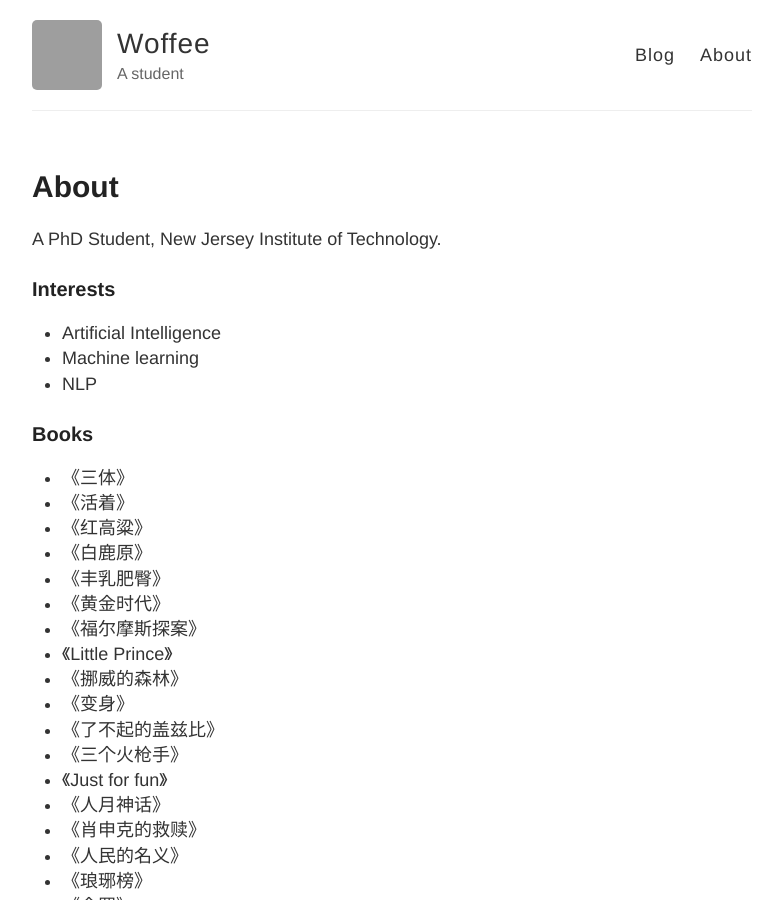
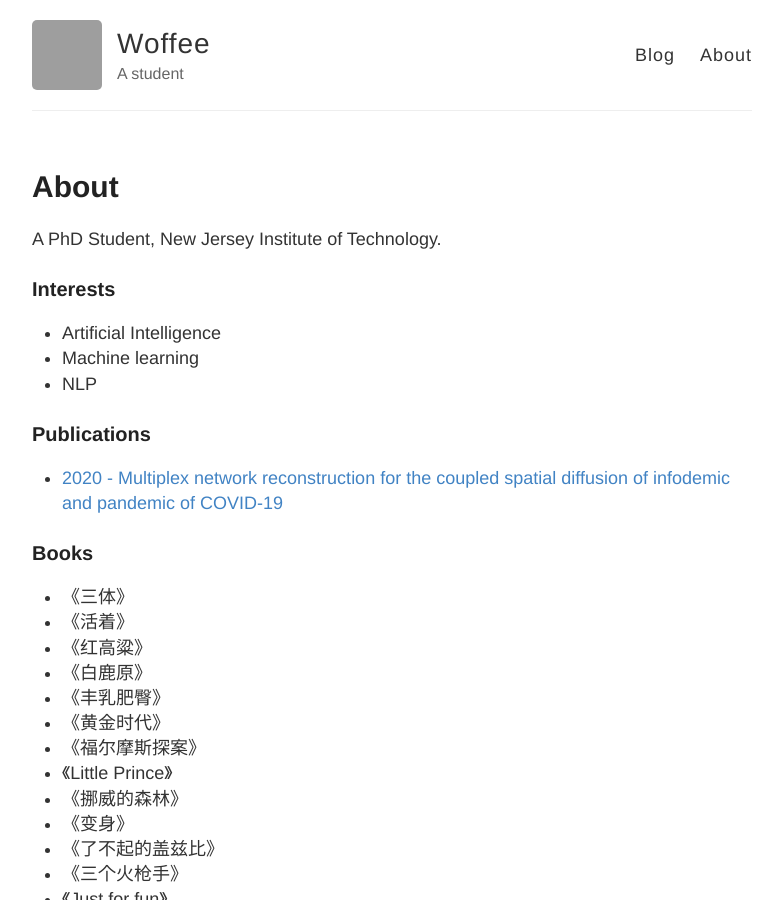
Before and after one commit to Woffee/woffee.github.io.bak, a Jekyll site: the page built from about.md, in a window 1280 px wide and 900 px high. Shown: the whole window, without its empty margins (248-1030 px from the left). Built offline with Jekyll 4.4.1, drawn with Linux system fonts in a browser that asks for light colours; grey boxes are pictures that could not be loaded.

Commit message:
added one publication

```diff
--- a/about.md
+++ b/about.md
@@ -11,6 +11,11 @@ A PhD Student, New Jersey Institute of Technology.
  * Artificial Intelligence
  * Machine learning
  * NLP
+
+### Publications
+
+ * [2020 - Multiplex network reconstruction for the coupled spatial diffusion of infodemic and pandemic of COVID-19](https://www.tandfonline.com/doi/ref/10.1080/17538947.2021.1888326?scroll=top)
+
 
 ### Books
 
```
